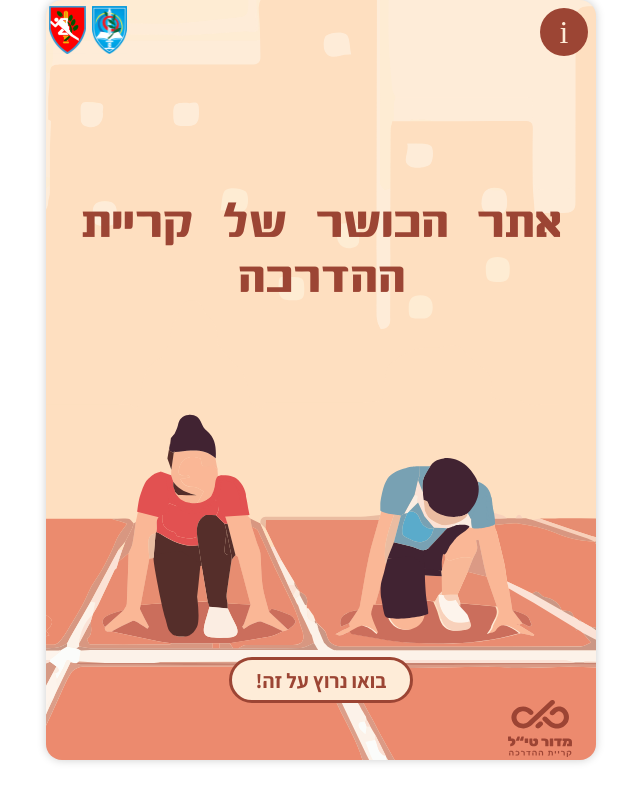
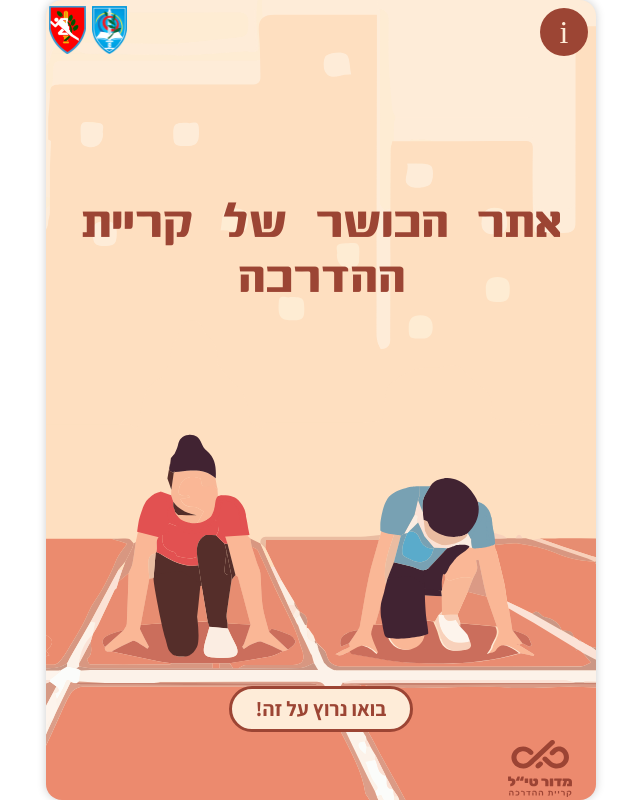
Before and after one commit to madortill/sport-website, a React (Vite) app: page / in a window 1280 px wide. Shown: the whole page, without its empty margins (319-959 px from the left). Built offline with nearby package versions, Linux system fonts and the light colour scheme.

Commit message:
fix hight

```diff
--- a/src/style/App.css
+++ b/src/style/App.css
@@ -19,7 +19,7 @@ body {
   display: flex;
   justify-content: center;
   align-items: center;
-  height: 95vh;
+  height: 100vh;
 }
 
 .app {
@@ -29,7 +29,7 @@ body {
   direction: rtl;
   width: 100%;
   max-width: 550px;
-  height: 95vh;
+  height: 100vh;
   background-color: #FEECD8;
   font-family: 'askim';
   overflow: hidden;
```
